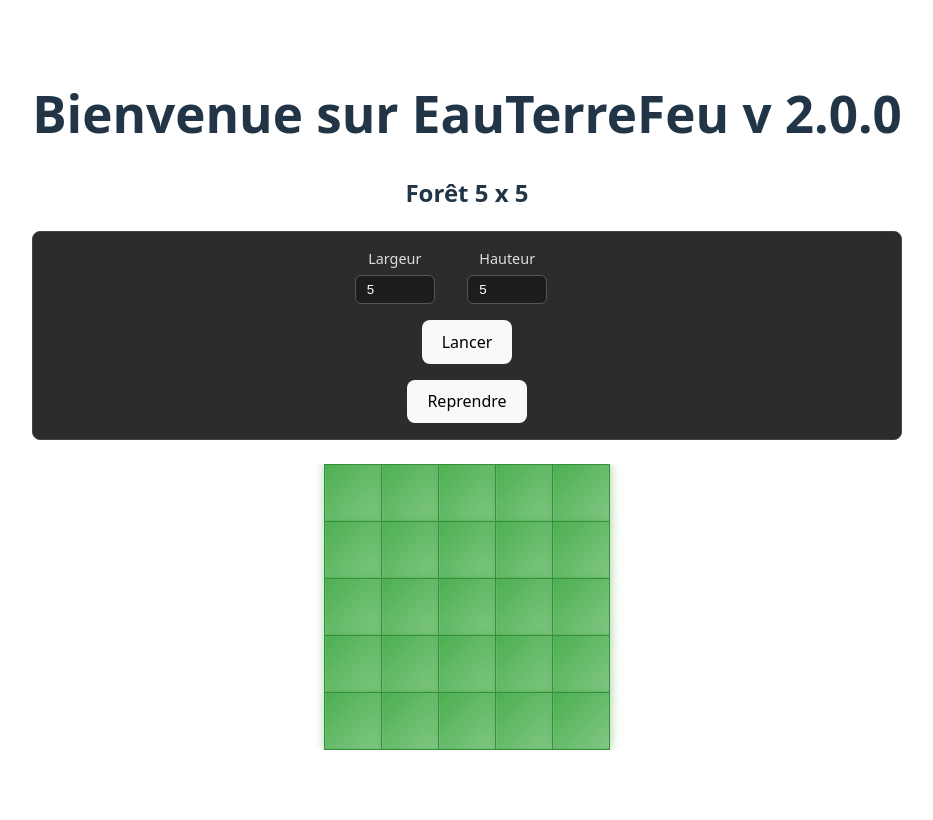
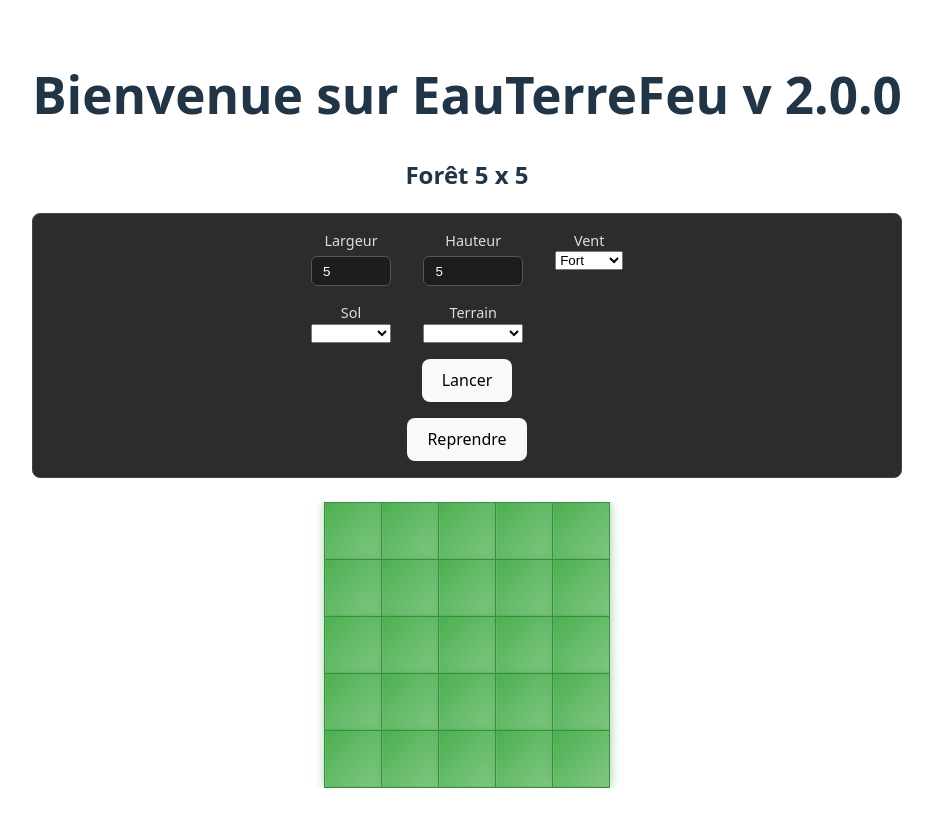
Before and after one commit to KizuCore/eauterrefeu, a Vue app: page / in a window 1280 px wide. Shown: the whole page, without its empty margins (173-1106 px from the left). Built offline with nearby package versions, Linux system fonts and the light colour scheme; no server answers.

Commit message:
feat: add wind, soil, and terrain selection options to simulation controls

```diff
--- a/src/components/HelloWorld.vue
+++ b/src/components/HelloWorld.vue
@@ -13,6 +13,34 @@
         <input type="number" v-model.number="height" min="5" max="200" />
       </label>
 
+      <label>Vent
+        <select v-model="wind">
+          <option :value="0">Nul</option>
+          <option :value="1">Modéré</option>
+          <option :value="2">Fort</option>
+          <option :value="3">Violent</option>
+        </select>
+      </label>
+
+      <label>Sol
+        <select v-model="soil">
+          <option value="humide">Humide</option>
+          <option value="normale">Normale</option>
+          <option value="sec">Sec</option>
+          <option value="tres_sec">Très sec</option>
+        </select>
+      </label>
+
+      <label>Terrain
+        <select v-model="terrain">
+          <option value="continue">Continue</option>
+          <option value="peu">Peu espacée</option>
+          <option value="espacee">Espacée</option>
+          <option value="claire">Clairsemée</option>
+        </select>
+      </label>
+
+
       <button @click="startSimulation" :disabled="isPlaying">
         {{ isStopped? "Reset" : "Lancer" }}
       </button>
@@ -22,10 +50,6 @@
       <button v-if="!isPlaying && !isFinished" @click="togglePause">
         Reprendre
       </button>
-
-
-
-
     </div>
 
 
@@ -52,6 +76,8 @@ const API_URL = 'http://localhost:3000/api' // backend
 // taille de la grille par défaut
 const width = ref(5)
 const height = ref(5)
+const soil = ref<'humide'|'normal'|'sec'|'tres_sec'|null>(null)
+const terrain  = ref<'continue'|'peu'|'espacee'|'claire'|null>(null)
 
 // 1..N pour v-for
 const rows = ref<number[]>([])
@@ -122,7 +148,7 @@ function loop() {
   }
 
   playTurn()
-  timerId = window.setTimeout(loop, 100)
+  timerId = window.setTimeout(loop, 1000)
 }
 
 /** Démarre / relance la simulation */
```
